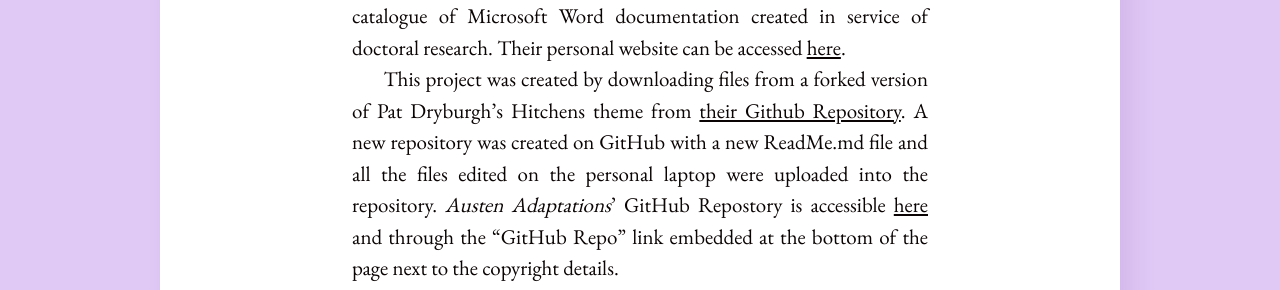
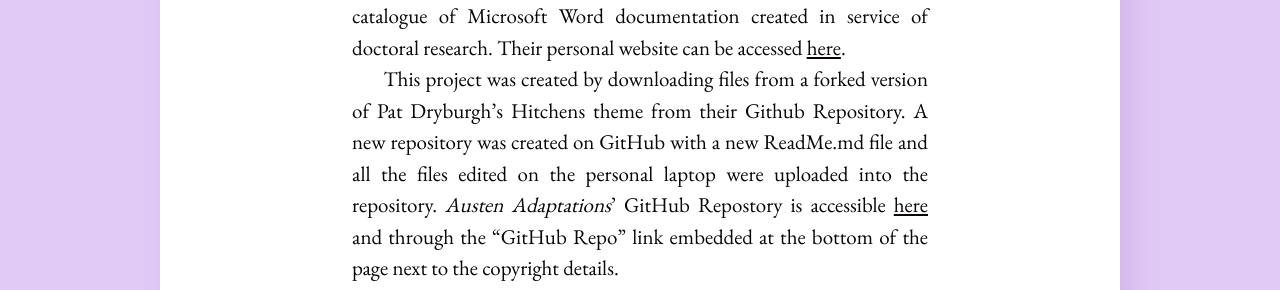
Before and after one commit to imangareeboo/Austen_Adaptations, a Jekyll site: the page built from aboutproject.md, in a window 1280 px wide. Shown: the part 646-936 px from the top of the page. Built offline with Jekyll 4.4.1, drawn with Linux system fonts in a browser that asks for light colours.

Commit message:
Update aboutproject.md

```diff
--- a/aboutproject.md
+++ b/aboutproject.md
@@ -5,9 +5,9 @@ title: About the Project
 
 ### The Process
 
-*Austen Adaptations* was created by Iman Gareeboo as a digital site catalogue of Microsoft Word documentation created in service of doctoral research. Their personal website can be accessed <a href="https://imangareeboo.github.io" target="_blank"><b>here</b></a>.
+*Austen Adaptations* was created by Iman Gareeboo as a digital site catalogue of Microsoft Word documentation created in service of doctoral research. Their personal website can be accessed [here](https://imangareeboo.github.io/personalsite/).
 
-This project was created by downloading files from a forked version of Pat Dryburgh's Hitchens theme from <a href="https://github.com/patdryburgh/hitchens" target="_blank"><b>their Github Repository</b></a>.  A new repository was created on GitHub with a new ReadMe.md file  and all the files edited on the personal laptop were uploaded into the repository. *Austen Adaptations*' GitHub Repostory is accessible <a href="https://github.com/imangareeboo/Austen_Adaptations" target="_blank"><b>here</b></a> and through the "GitHub Repo" link embedded at the bottom of the page next to the copyright details.
+This project was created by downloading files from a forked version of Pat Dryburgh's Hitchens theme from their Github Repository.  A new repository was created on GitHub with a new ReadMe.md file  and all the files edited on the personal laptop were uploaded into the repository. *Austen Adaptations*' GitHub Repostory is accessible [here](https://github.com/imangareeboo/Austen_Adaptations) and through the "GitHub Repo" link embedded at the bottom of the page next to the copyright details.
 
 From there, edits were made based on the realization, through Github's generation of the markdown files, that markdown lists require html encoding for embedded links and for italics instead of the markdown notation for both.
 
```
